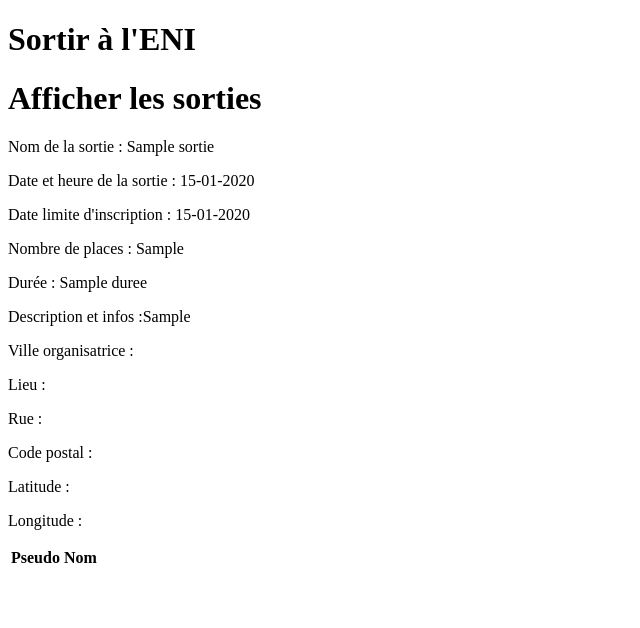
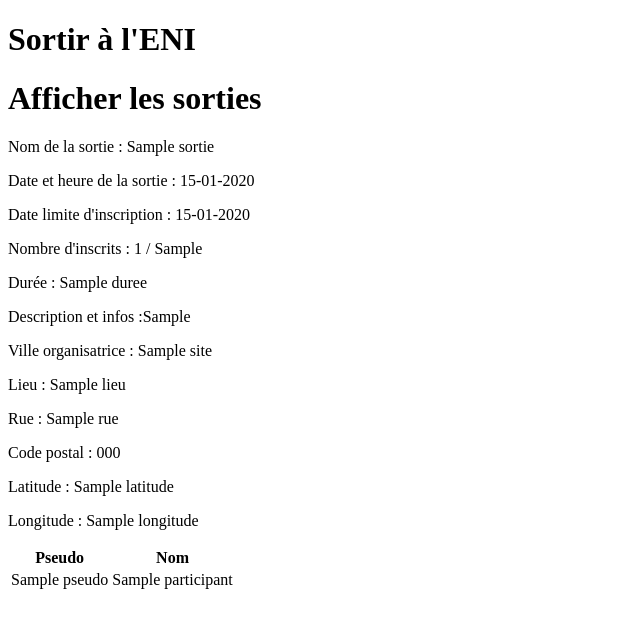
Before and after one commit to Bcharier/eni-bar, a Symfony app: template templates/sorties/showSortie.html.twig in a window 1280 px wide. Shown: the top 628 px of the page, without its empty margins (0-640 px from the left). Run offline with Twig, Linux system fonts and the light colour scheme; the template is opened without the code that fills it: most values are stand-ins (such as "Sample title", 1, 10 or a date in 2020); lists and menus that the app fills with data are empty; some libraries are stand-ins or nearby versions.

Commit message:
Affichage des sorties fonctionnel

```diff
--- a/templates/sorties/showSortie.html.twig
+++ b/templates/sorties/showSortie.html.twig
@@ -11,18 +11,18 @@
     <p class="sortie-info">Nom de la sortie : {{sortie.nom}}</p>
     <p class="sortie-info">Date et heure de la sortie : {{sortie.dateHeureDebut|date('d-m-Y')}}</p>
     <p class="sortie-info">Date limite d'inscription : {{sortie.dateLimiteInscription|date('d-m-Y')}}</p>
-    <p class="sortie-info">Nombre de places : {{sortie.nbInscriptionsMax}}</p>
+    <p class="sortie-info">Nombre d'inscrits : {{sortie.participants|length}} / {{sortie.nbInscriptionsMax}}</p>
     <p class="sortie-info">Durée : {{sortie.duree}}</p>
     <p class="sortie-info">Description et infos :{{sortie.infosSortie}}</p>
 </div>
 
 <div class="second-column">
-    <p class="sortie-info">Ville organisatrice : </p>
-    <p class="sortie-info">Lieu : </p>
-    <p class="sortie-info">Rue : </p>
-    <p class="sortie-info">Code postal : </p>
-    <p class="sortie-info">Latitude : </p>
-    <p class="sortie-info">Longitude : </p>
+    <p class="sortie-info">Ville organisatrice : {{sortie.site.nom}}</p>
+    <p class="sortie-info">Lieu : {{sortie.lieu.nom}}</p>
+    <p class="sortie-info">Rue : {{sortie.lieu.rue}}</p>
+    <p class="sortie-info">Code postal : {{sortie.lieu.ville.codePostal}}</p>
+    <p class="sortie-info">Latitude : {{sortie.lieu.latitude}}</p>
+    <p class="sortie-info">Longitude : {{sortie.lieu.longitude}}</p>
 </div>
 
 <div class="participants-container">
@@ -34,10 +34,12 @@
             </tr>
         </thead>
         <tbody>
+        {% for participant in sortie.participants %}
             <tr>
-                <td></td>
-                <td></td>
+                <td>{{participant.pseudo}}</td>
+                <td>{{participant.nom}}</td>
             </tr>
+        {% endfor %}
         </tbody>
     </table>
 </div>
```
Also changed, not shown: src/Entity/Etat.php (+40 -0 lines), src/Entity/Sortie.php (+15 -15 lines), templates/sorties/index.html.twig (+7 -1 lines).
